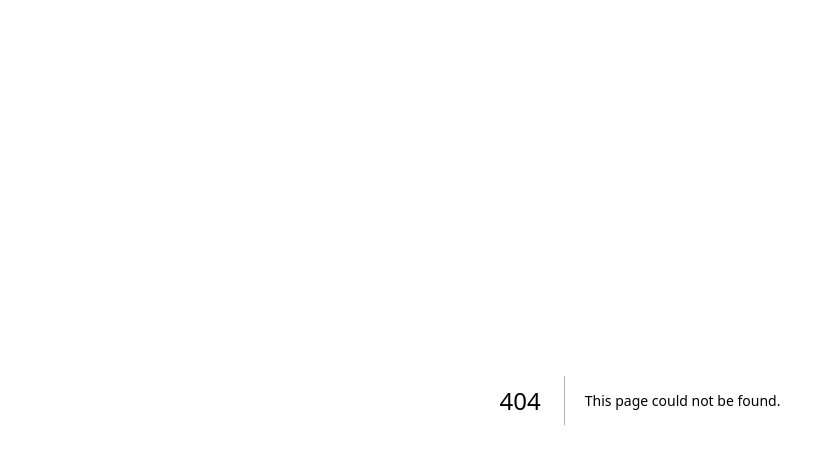
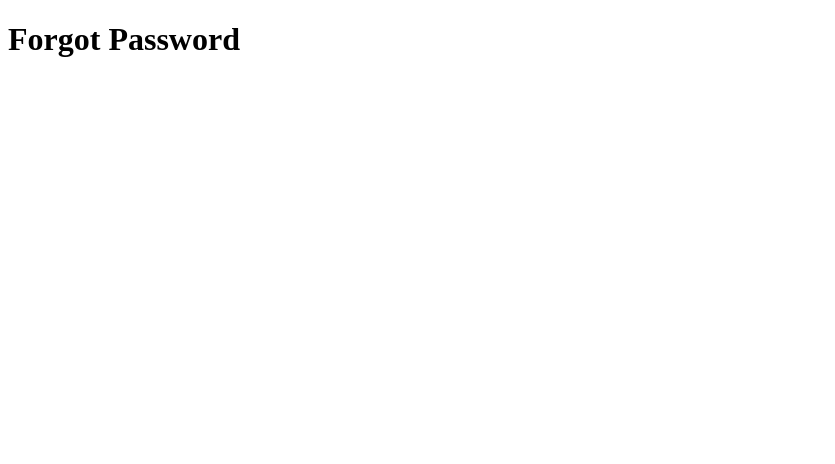
Before and after one commit to Annie-Huang/Next.js-15-Tutorials, a Next.js app in the folder routing-demo/: page /forgot-password in a window 1280 px wide. Before the commit this address had no page. Shown: the top 464 px of the page, without its empty margins (0-835 px from the left). Built offline with nearby package versions, Linux system fonts and the light colour scheme.

Commit message:
Create 3 new routes: forgot-password, login, register

```diff
--- /dev/null
+++ b/routing-demo/src/app/forgot-password/page.tsx
@@ -0,0 +1,3 @@
+export default function Register() {
+  return <h1>Forgot Password</h1>;
+}
--- /dev/null
+++ b/routing-demo/src/app/login/page.tsx
@@ -0,0 +1,3 @@
+export default function Register() {
+  return <h1>Login</h1>;
+}
--- /dev/null
+++ b/routing-demo/src/app/register/page.tsx
@@ -0,0 +1,3 @@
+export default function Register() {
+  return <h1>Register</h1>;
+}
```
Also changed, not shown: 1 other file (tests, documents, lock files or other folders).
